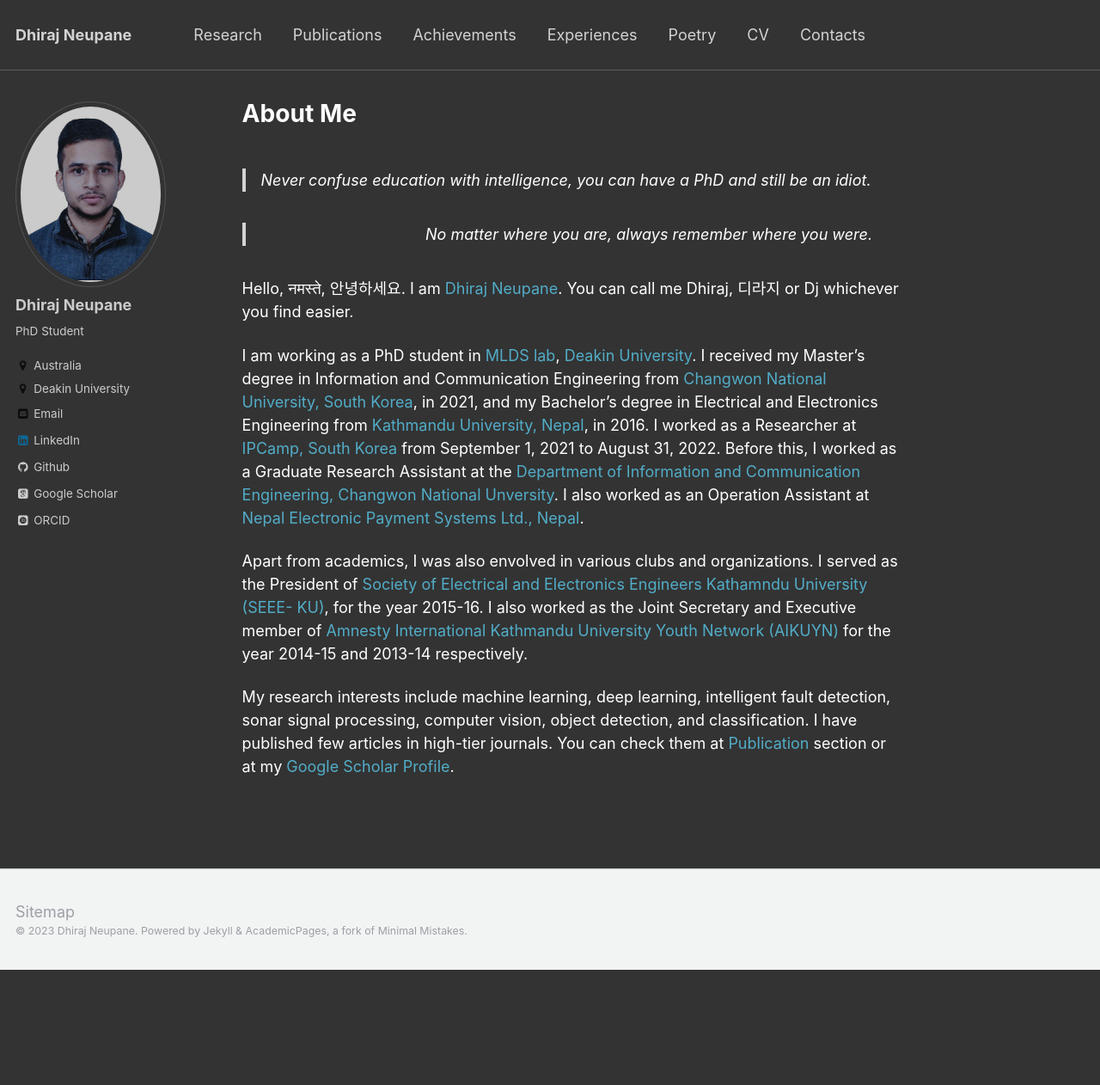
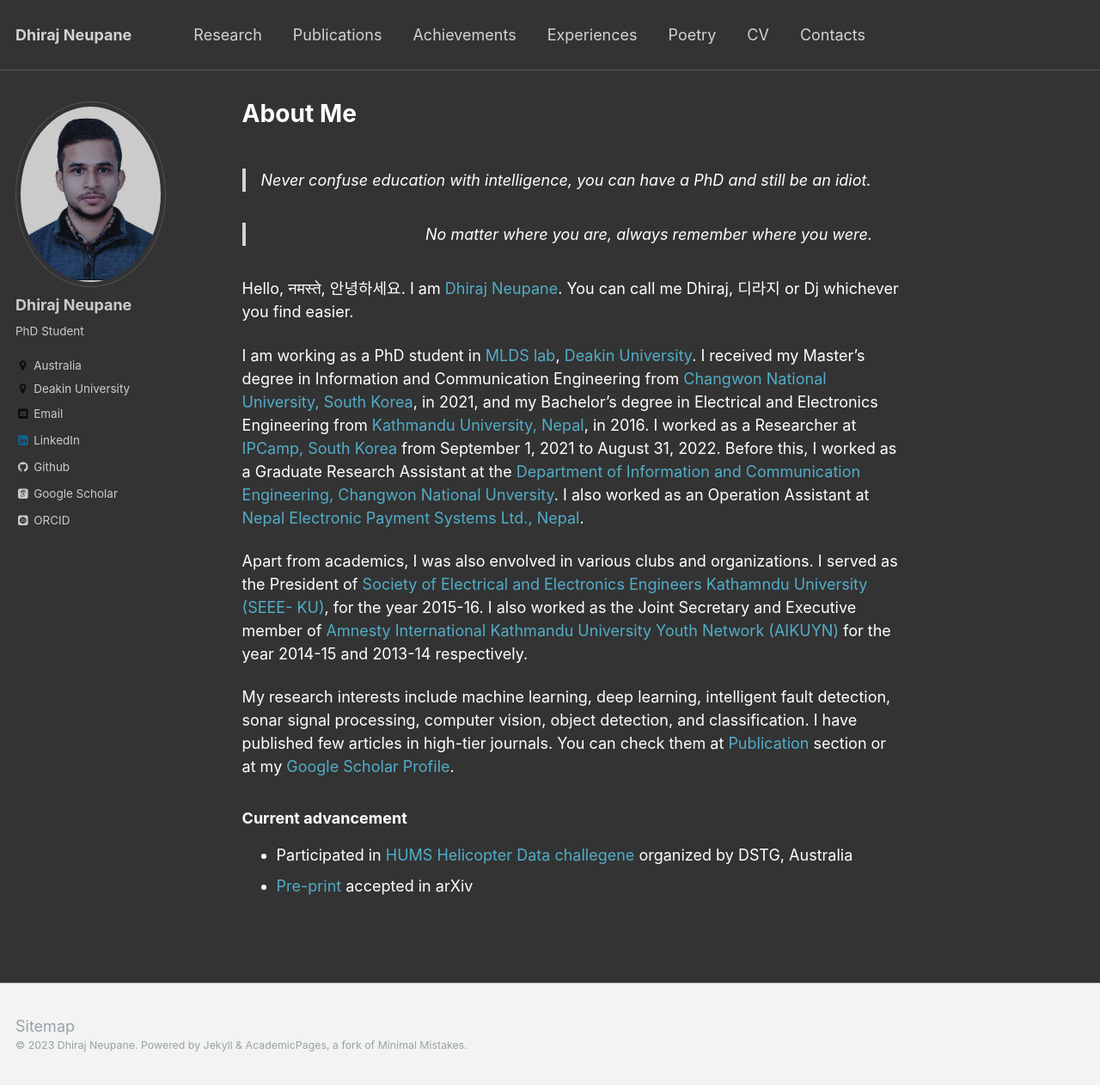
Before and after one commit to dhirajneupane/academicPortfolio, a Jekyll site: the page built from _pages/about.md, in a window 1280 px wide and 1262 px high. Shown: the whole window at 86% size. Built offline with Jekyll 4.4.1, drawn with Linux system fonts in a browser that asks for light colours; some web fonts are replaced.

Commit message:
Update about.md

```diff
--- a/_pages/about.md
+++ b/_pages/about.md
@@ -18,3 +18,7 @@ I am working as a PhD student in [MLDS lab](https://deakin-mlds.github.io/index.
 Apart from academics, I was also envolved in various clubs and organizations. I served as the President of [Society of Electrical and Electronics Engineers Kathamndu University (SEEE- KU)](http://seee.ku.edu.np/board-members-2015-16/){:target="_blank"}, for the year 2015-16. I  also worked as the Joint Secretary and Executive member of [Amnesty International Kathmandu University Youth Network (AIKUYN)](https://www.facebook.com/aikuyn/){:target="_blank"} for the year 2014-15 and 2013-14 respectively.
 
 My research interests include machine learning, deep learning, intelligent fault detection, sonar signal processing, computer vision, object detection, and classification. I have published few articles in high-tier journals. You can check them at [Publication](https://www.dhirajneupane.com.np/publications/){:target="_blank"} section or at my [Google Scholar Profile](https://scholar.google.com/citations?user=KtSkA68AAAAJ&hl=en){:target="_blank"}.
+
+### Current advancement
+* Participated in [HUMS Helicopter Data challegene](https://humsconference.com.au/HUMS2023datachallenge/){:target="_blank"} organized by DSTG, Australia
+* [Pre-print](https://arxiv.org/abs/2302.00837v1) accepted in arXiv
```
